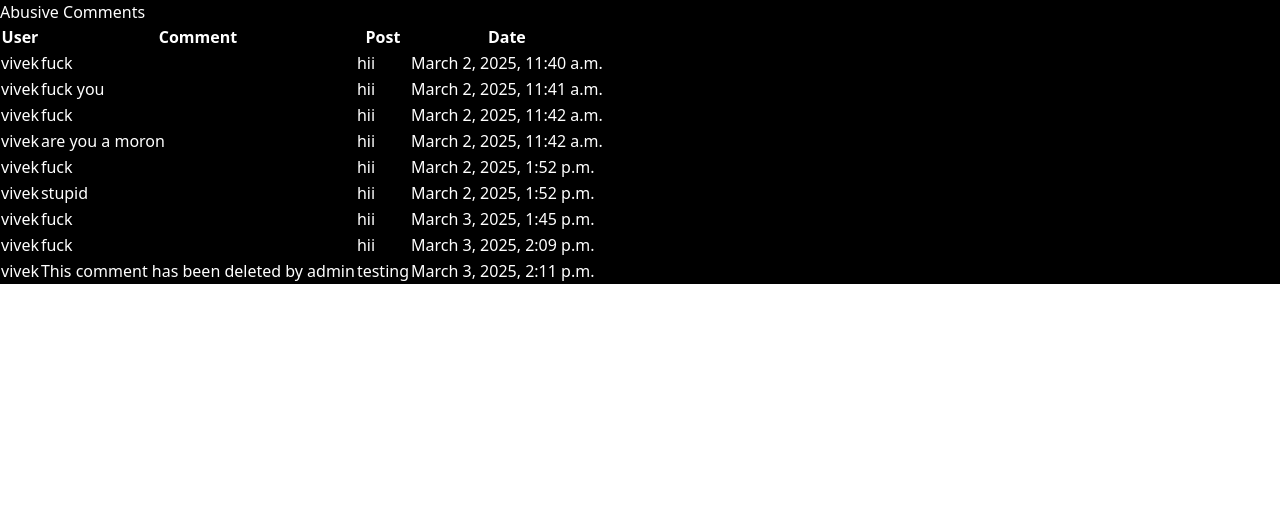
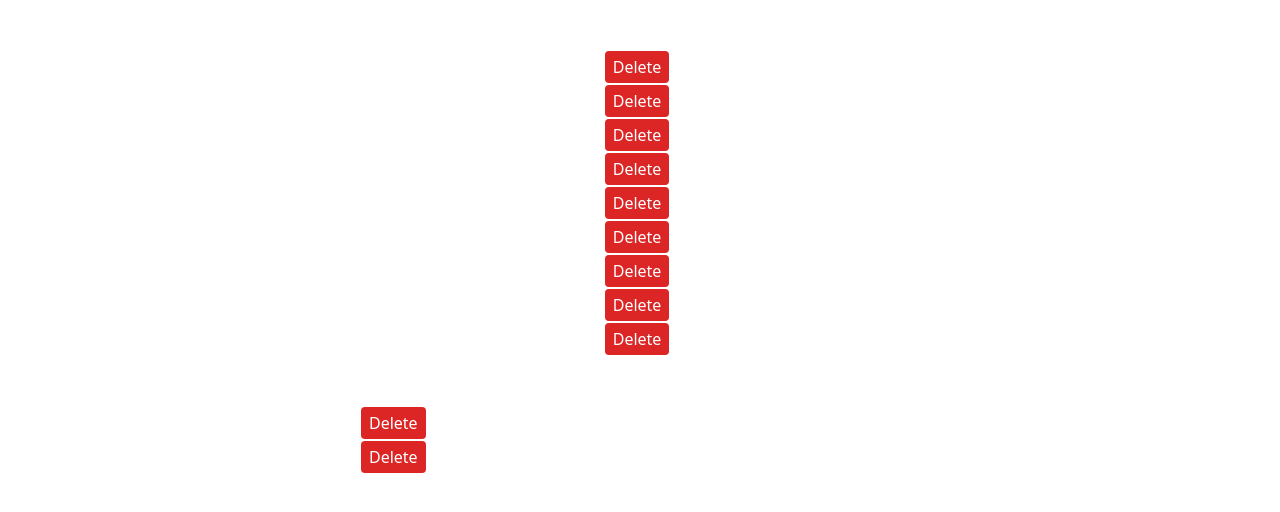
Before and after one commit to Roopika-sics/Cyber-Bullying-Detection, a Django app: page /admin_panel/abusive-comments/ in a window 1280 px wide. Shown: the part 60-572 px from the top of the page. Run offline with Django 5.2, Linux system fonts and the light colour scheme; data comes from the database, SQL or seed files in the repository; both versions use the stored data as it was after the commit; some libraries are stand-ins or nearby versions.

Commit message:
reporting added but some bugs

```diff
--- a/admin_panel/templates/admin_panel/abusive_comments.html
+++ b/admin_panel/templates/admin_panel/abusive_comments.html
@@ -1,7 +1,7 @@
 {% extends 'base.html' %}
 
 {% block content %}
-<div class="bg-black">
+<div>
     <h2>Abusive Comments</h2>
     <table border="1">
         <tr>
@@ -16,6 +16,12 @@
             <td>{{ comment.text }}</td>
             <td>{{ comment.post.content|truncatechars:50 }}</td>
             <td>{{ comment.created_at }}</td>
+            <td>
+                <form action="{% url 'delete_comment' comment.id %}" method="POST">
+                    {% csrf_token %}
+                    <button type="submit" class="bg-red-600 text-white px-2 py-1 rounded">Delete</button>
+                </form>
+            </td>
         </tr>
         {% empty %}
         <tr>
@@ -23,5 +29,34 @@
         </tr>
         {% endfor %}
     </table>
+
+    <h3>Reported by Users</h3>
+    <table border="1">
+        <tr>
+            <th>User</th>
+            <th>Comment</th>
+            <th>Post</th>
+            <th>Date</th>
+            <th>Action</th>
+        </tr>
+        {% for comment in reported_comments %}
+        <tr>
+            <td>{{ comment.user.username }}</td>
+            <td>{{ comment.text }}</td>
+            <td>{{ comment.post.content|truncatechars:50 }}</td>
+            <td>{{ comment.created_at }}</td>
+            <td>
+                <form action="{% url 'delete_comment' comment.id %}" method="POST">
+                    {% csrf_token %}
+                    <button type="submit" class="bg-red-600 text-white px-2 py-1 rounded">Delete</button>
+                </form>
+            </td>
+        </tr>
+        {% empty %}
+        <tr>
+            <td colspan="5">No reported comments.</td>
+        </tr>
+        {% endfor %}
+    </table>
 </div>
 {% endblock %}
--- a/admin_panel/urls.py
+++ b/admin_panel/urls.py
@@ -7,5 +7,7 @@ urlpatterns = [
     path('posts/', views.all_posts, name='all_posts'),
     path('delete-post/<int:post_id>/', views.delete_post, name='delete_post'),
     path('abusive-comments/', views.abusive_comments, name='abusive_comments'),
+    path('abusive_comments/', views.abusive_comments, name='abusive_comments'),
+    path('delete_comment/<int:comment_id>/', views.delete_comment, name='delete_comment'),
 
 ]
--- a/admin_panel/views.py
+++ b/admin_panel/views.py
@@ -36,4 +36,11 @@ def delete_post(request, post_id):
 
 def abusive_comments(request):
     flagged_comments = Comment.objects.filter(flagged=True)
-    return render(request, 'admin_panel/abusive_comments.html', {'flagged_comments': flagged_comments})
+    reported_comments = Comment.objects.filter(reported=True)
+    return render(request, 'admin_panel/abusive_comments.html', {'flagged_comments': flagged_comments, 'reported_comments': reported_comments})
+
+@login_required
+def delete_comment(request, comment_id):
+    comment = get_object_or_404(Comment, id=comment_id)
+    comment.delete()
+    return redirect('abusive_comments')
--- a/posts/models.py
+++ b/posts/models.py
@@ -27,6 +27,7 @@ class Comment(models.Model):
     text = models.TextField()
     created_at = models.DateTimeField(auto_now_add=True)
     flagged = models.BooleanField(default=False)
+    reported = models.BooleanField(default=False)
 
     def save(self, *args, **kwargs):
         if self.is_bullying():
--- a/posts/urls.py
+++ b/posts/urls.py
@@ -1,9 +1,10 @@
 from django.urls import path
-from .views import create_post, post_list, like_post, comment_on_post
+from .views import create_post, post_list, like_post, comment_on_post, report_comment
 
 urlpatterns = [
     path("", post_list, name="home"),
     path("create/", create_post, name="create_post"),
     path("like/<int:post_id>/", like_post, name="like_post"),
     path("comment/<int:post_id>/", comment_on_post, name="comment_post"),
+    path('report_comment/<int:comment_id>/', report_comment, name='report_comment'),
 ]
--- a/templates/base.html
+++ b/templates/base.html
@@ -124,6 +124,39 @@
     });
     </script>
 
+    <script>
+        document.addEventListener("DOMContentLoaded", function () {
+        function getCSRFToken() {
+            return document.querySelector("[name=csrfmiddlewaretoken]")?.value;
+        }
+
+        document.querySelectorAll(".report-btn").forEach(button => {
+            button.addEventListener("click", function () {
+                let commentId = this.getAttribute("data-comment-id");
+                let reportUrl = "{% url 'report_comment' 0 %}".replace("0", commentId);
+
+                fetch(reportUrl, {
+                    method: "POST",
+                    headers: {
+                        "X-CSRFToken": "{{ csrf_token }}",
+                        "Content-Type": "application/json"
+                    },
+                    body: JSON.stringify({})
+                })
+                .then(response => response.json())
+                .then(data => {
+                    if (data.success) {
+                        alert("Comment reported successfully!");
+                    } else {
+                        alert("Error reporting comment.");
+                    }
+                })
+                .catch(error => console.error("Error:", error));
+            });
+        });
+    });
+
+    </script>
 
 </body>
 </html>
```
Also changed, not shown: posts/templates/posts/post_list.html (+9 -1 lines), posts/views.py (+13 -0 lines), db.sqlite3, posts/migrations/0008_comment_reported.py (added).
